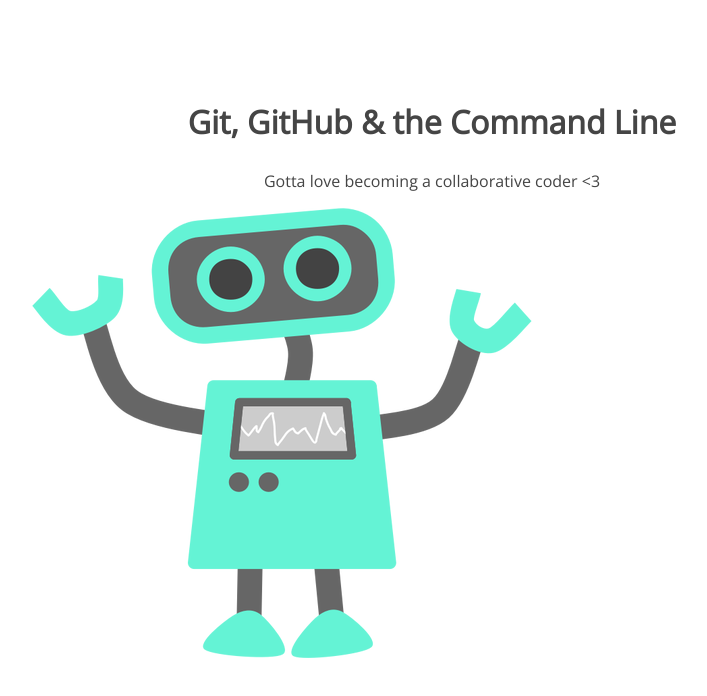
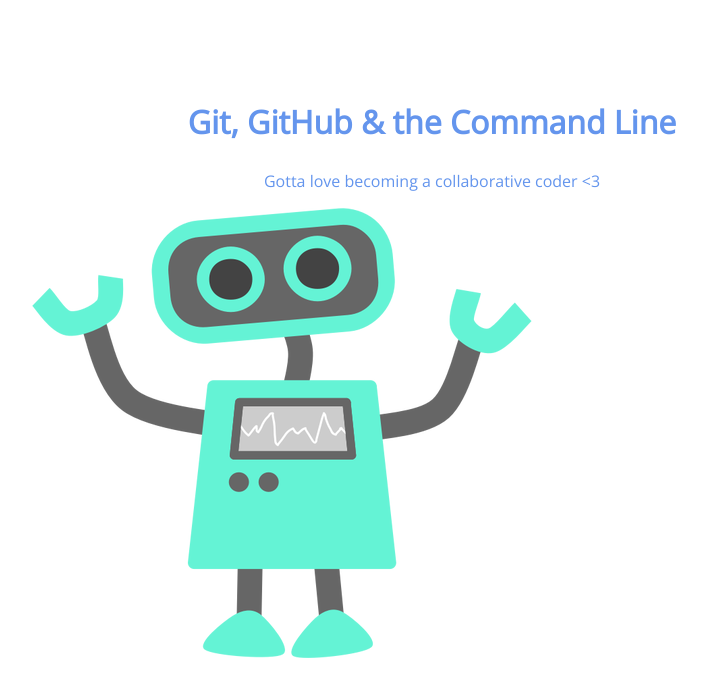
Before and after one commit to pascaltenhave/105-project, a plain HTML site: page index.html in a window 1280 px wide. Shown: the whole page, without its empty margins (208-915 px from the left). Drawn offline with nearby package versions, Linux system fonts and the light colour scheme.

Commit message:
website update test skillcrush changing color h1

```diff
--- a/css/style.css
+++ b/css/style.css
@@ -5,7 +5,7 @@ section {
 section h1,
 section p {
 	text-align: center;
-	color: #454545;
+	color: Cornflowerblue;
 }
 section h1 {
 	font: 32px 'Open Sans';
```
